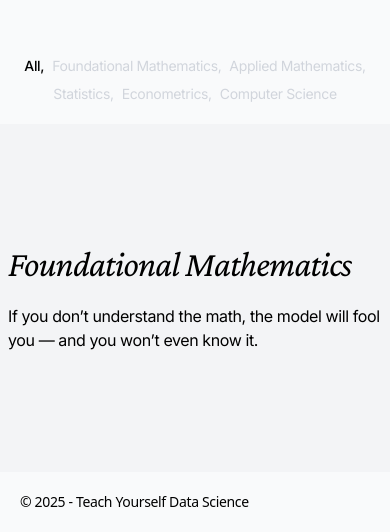
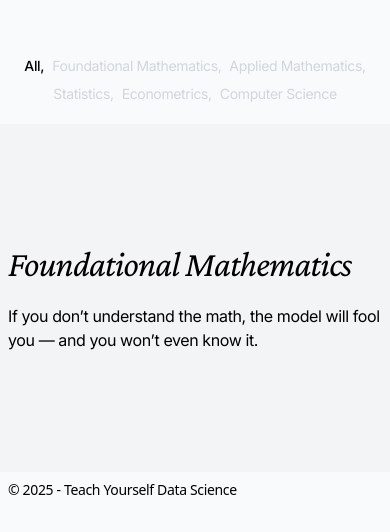
Before and after one commit to rohitjethoe/teach-yourself-ds, a Vue app: page / in a window 390 px wide. Shown: the part 720-1252 px from the top of the page. After the commit the page ends 1228 px from the top, so only its background shows below. Built offline with nearby package versions, Linux system fonts and the light colour scheme.

Commit message:
Paddings footer

```diff
--- a/src/components/Footer.vue
+++ b/src/components/Footer.vue
@@ -3,7 +3,7 @@
 </script>
 
 <template>
-    <footer class="p-5 bg-[#F9FAFB]">
+    <footer class="p-2 md:p-5 bg-[#F9FAFB]">
         <section class="tracking-tight font-medium text-sm">
             &copy; {{ new Date().getFullYear() }} - Teach Yourself Data Science
         </section>
```
